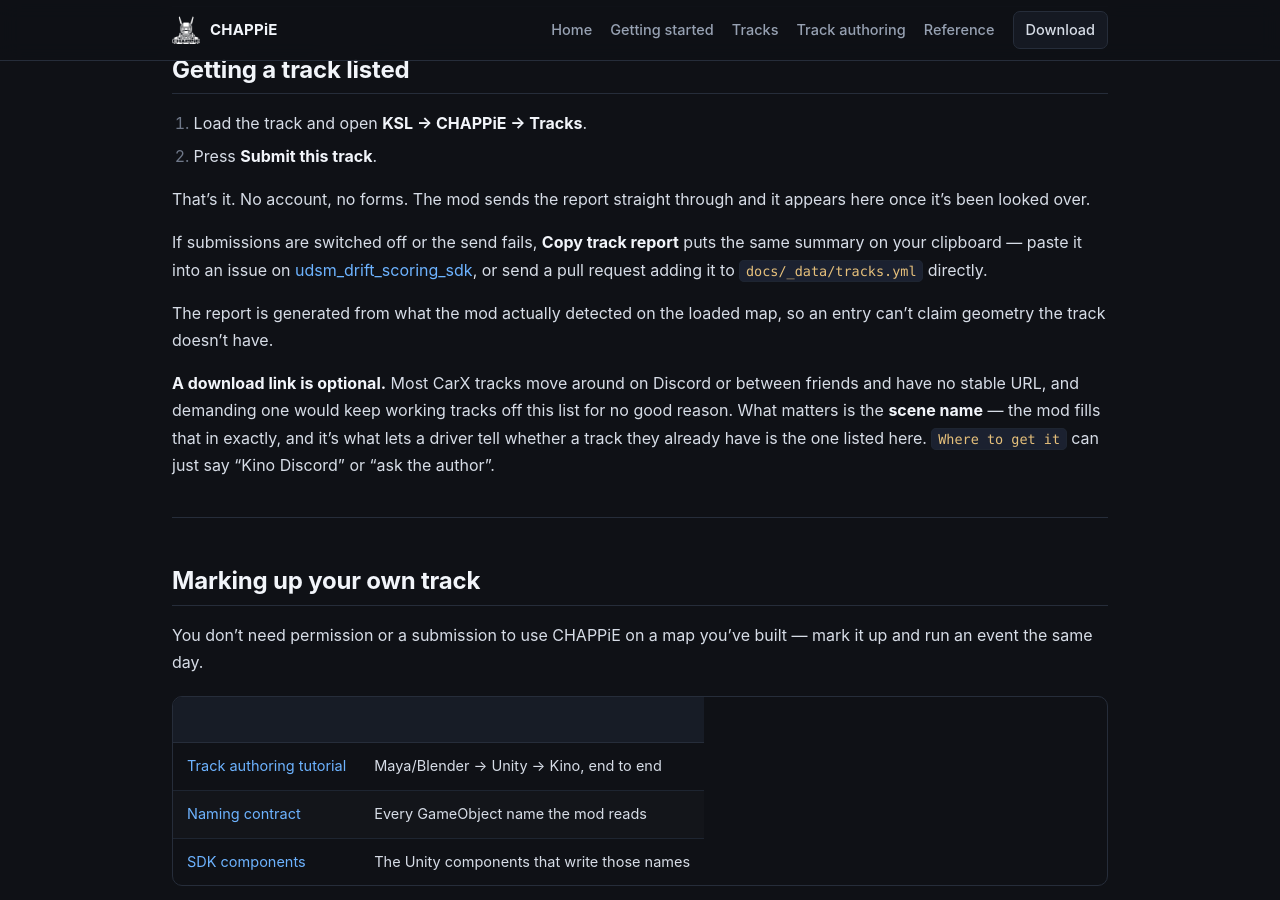
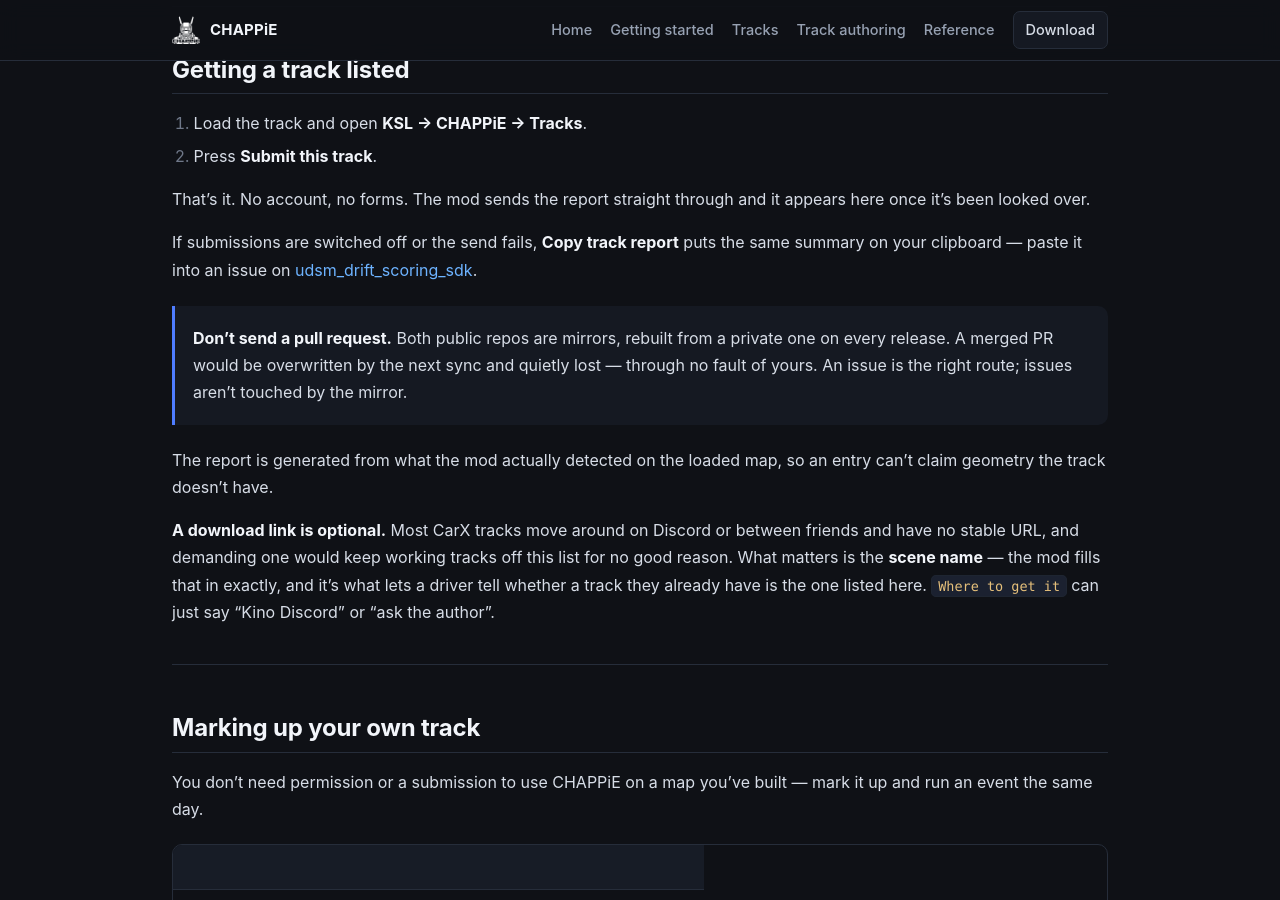
Before and after one commit to StuartLTL/udsm_drift_scoring_sdk, a Jekyll site: the page built from docs/tracks.md, in a window 1280 px wide and 900 px high, scrolled down 1345 px. Built offline with Jekyll 4.4.1, drawn with Linux system fonts in a browser that asks for light colours; our own code applies the rules of GitHub Pages for plain Markdown files.

Commit message:
sync: SDK from private @ 2aaf8d3

```diff
--- a/docs/_data/build.yml
+++ b/docs/_data/build.yml
@@ -8,4 +8,4 @@ mod_sha256: "a99fbe0c9131ef27e176befd2e31f7863e95cc8ac1c0647eab252a7c37ac8175"
 sdk_date: "2026-08-16"
 sdk_size: "12 KB"
 sdk_sha256: "ccf7f39488c0a7de3ab0b8e016b5d39fca9aacc6fb3369cc42d66211cea64640"
-source_commit: "61879df"
+source_commit: "2aaf8d3"
--- a/docs/tracks.md
+++ b/docs/tracks.md
@@ -46,7 +46,9 @@ The check is honest about partial setups too. A track with zones but no `run_sta
 
 That's it. No account, no forms. The mod sends the report straight through and it appears here once it's been looked over.
 
-If submissions are switched off or the send fails, **Copy track report** puts the same summary on your clipboard — paste it into an issue on [udsm_drift_scoring_sdk](https://github.com/StuartLTL/udsm_drift_scoring_sdk/issues), or send a pull request adding it to `docs/_data/tracks.yml` directly.
+If submissions are switched off or the send fails, **Copy track report** puts the same summary on your clipboard — paste it into an issue on [udsm_drift_scoring_sdk](https://github.com/StuartLTL/udsm_drift_scoring_sdk/issues).
+
+> **Don't send a pull request.** Both public repos are mirrors, rebuilt from a private one on every release. A merged PR would be overwritten by the next sync and quietly lost — through no fault of yours. An issue is the right route; issues aren't touched by the mirror.
 
 The report is generated from what the mod actually detected on the loaded map, so an entry can't claim geometry the track doesn't have.
 
```
Also changed, not shown: docs/_data/tracks.yml (+10 -4 lines).
